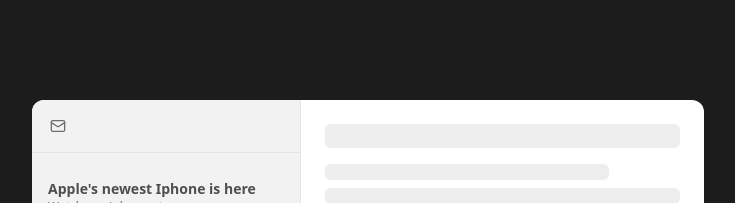
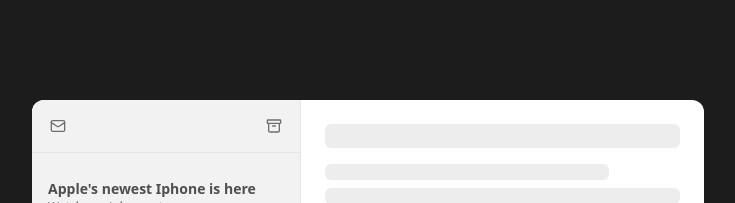
Before and after one commit to DavidDerama/framermotion-practise, a React (Vite) app in the folder email-practise/: page / in a window 1280 px wide. Shown: the top 203 px of the page, without its empty margins (272-1007 px from the left). Built offline with nearby package versions, Linux system fonts and the light colour scheme.

Commit message:
archive function added

```diff
--- a/email-practise/src/components/EmailSidebar.tsx
+++ b/email-practise/src/components/EmailSidebar.tsx
@@ -1,4 +1,4 @@
-import { Mail } from "lucide-react";
+import { Archive, Mail } from "lucide-react";
 import { Button } from "./ui/button";
 import { useState } from "react";
 import MesssageItem from "./MesssageItem";
@@ -24,6 +24,11 @@
 
 export default function EmailSidebar() {
   const [messages, setMessages] = useState(titles);
+  const [selectedMessages, setSelectedMessages] = useState<Number[]>([]);
+
+  function selectMessage(id: number) {
+    setSelectedMessages((prev) => [...prev, id]);
+  }
 
   function addMessage() {
     const randomMessageArr = [
@@ -86,11 +91,15 @@
     });
   }
 
-  function archiveMessage(id: number) {
+  function archiveMessages() {
     setMessages((prev) => {
-      const filteredArr = prev.filter((item) => item.id !== id);
+      const filteredArr = prev.filter((item) => {
+        return !selectedMessages.includes(item.id);
+      });
+
       return filteredArr;
     });
+    setSelectedMessages([]);
   }
 
   const messagesEl = messages.map((item, index) => {
@@ -101,22 +110,25 @@
         heading={heading}
         description={description}
         key={index}
-        archiveMessage={archiveMessage}
+        selectMessage={selectMessage}
+        selectedMessages={selectedMessages}
       />
     );
   });
 
   return (
     <div className="bg-[#f2f2f2] h-full border-[#e5e5e5] border-r w-2/5 flex flex-col">
-      <div className="pl-2 py-2 border-b border-[#e5e5e5]">
+      <div className="px-2 py-2 border-b border-[#e5e5e5] flex justify-between">
         <Button size={"icon"} variant={"ghost"} onClick={addMessage}>
           <Mail color="#6E6E6E" />
+        </Button>
+        <Button size={"icon"} variant={"ghost"} onClick={archiveMessages}>
+          <Archive color="#6E6E6E" />
         </Button>
       </div>
       <div className="flex-1 min-h-0 overflow-y-auto">
         <ul className="flex flex-col px-2 py-2">
-          {" "}
-          <AnimatePresence>{messagesEl}</AnimatePresence>
+          <AnimatePresence initial={false}>{messagesEl}</AnimatePresence>
         </ul>
       </div>
     </div>
--- a/email-practise/src/components/MesssageItem.tsx
+++ b/email-practise/src/components/MesssageItem.tsx
@@ -1,18 +1,22 @@
+import { cn } from "@/lib/utils";
 import { motion } from "motion/react";
 
 type MesssageItemProps = {
   id: number;
   heading: string;
   description: string;
-  archiveMessage: (id: number) => void;
+  selectMessage: (id: number) => void;
+  selectedMessages: Number[];
 };
 
 export default function MesssageItem({
   id,
   heading,
   description,
-  archiveMessage,
+  selectMessage,
+  selectedMessages,
 }: MesssageItemProps) {
+  const isMessageSelected = selectedMessages.includes(id);
   return (
     <motion.li
       initial={{ opacity: 0, height: 0 }}
@@ -28,8 +32,11 @@
     >
       <div className="py-0.5">
         <button
-          className="block w-full px-2 py-4 overflow-hidden text-left rounded-xl hover:bg-gray-200"
-          onClick={() => archiveMessage(id)}
+          className={cn(
+            "block w-full px-2 py-4 overflow-hidden text-left rounded-xl hover:bg-gray-200",
+            isMessageSelected && "bg-gray-200"
+          )}
+          onClick={() => selectMessage(id)}
         >
           <p className="block truncate font-bold text-[#4E4E4E] text-sm overflow-hidden">
             {heading}
```
